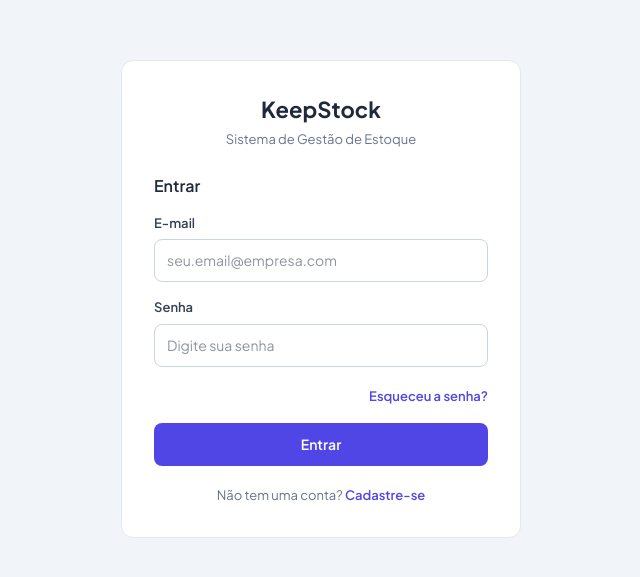
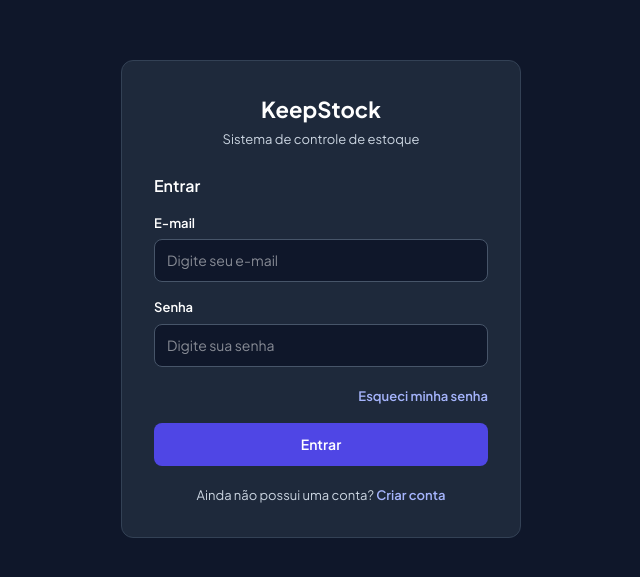
Before and after one commit to arthurfaleiros-stack/StockFrontEnd, a React (Vite) app: page /login in a window 1280 px wide. Shown: the part 101-678 px from the top of the page, without its empty margins (319-959 px from the left). Built offline with nearby package versions, Linux system fonts and the light colour scheme.

Commit message:
Refatora páginas de autenticação e remove estilos desnecessários

```diff
--- a/src/App.jsx
+++ b/src/App.jsx
@@ -27,8 +27,7 @@ export function App() {
     <AuthProvider>
       <BrowserRouter>
         <Routes>
-          {/* ROTAS PÚBLICAS / GUEST (apenas não autenticados) */}
-          <Route path="/login" element={<GuestRoute><LoginPage /></GuestRoute>} />
+          <Route path="/login" element={<LoginPage />} />
           <Route path="/cadastro" element={<GuestRoute><RegisterPage /></GuestRoute>} />
           <Route path="/esqueci-senha" element={<GuestRoute><ForgotPasswordWizard /></GuestRoute>} />
 
@@ -40,7 +39,7 @@ export function App() {
               </ProtectedRoute>
             }
           >
-            <Route path="/" element={<Navigate to="/dashboard" replace />} />
+            <Route path="/" element={<Navigate to="/login" replace />} />
 
             {/* Acessível a ADMIN, GERENTE e OPERADOR */}
             <Route path="/dashboard" element={<DashboardPage />} />
--- a/src/pages/NotFoundPage.jsx
+++ b/src/pages/NotFoundPage.jsx
@@ -18,9 +18,9 @@ export function NotFoundPage() {
       <p className="text-sm text-slate-400 max-w-md mb-8 leading-relaxed">
         O recurso ou rota que você tentou acessar não existe ou foi movido para outro endereço.
       </p>
-      <Link to="/dashboard">
+      <Link to="/login">
         <Button variant="primary" icon={Home} size="lg">
-          Voltar ao Dashboard
+          Voltar ao Login
         </Button>
       </Link>
     </div>
--- a/src/pages/auth/Auth.css
+++ /dev/null
@@ -1,153 +0,0 @@
-/* Estilos simples e únicos para as telas de Login, Cadastro e Recuperação de Senha */
-
-.auth-page {
-  min-height: 100vh;
-  display: flex;
-  align-items: center;
-  justify-content: center;
-  background-color: #f1f5f9;
-  padding: 24px;
-}
-
-.auth-card {
-  width: 100%;
-  max-width: 400px;
-  background-color: #ffffff;
-  border: 1px solid #e2e8f0;
-  border-radius: 12px;
-  padding: 32px;
-}
-
-.auth-logo {
-  text-align: center;
-  margin-bottom: 24px;
-}
-
-.auth-logo h1 {
-  font-size: 22px;
-  font-weight: 700;
-  color: #1e293b;
-  margin: 0;
-}
-
-.auth-logo p {
-  font-size: 13px;
-  color: #64748b;
-  margin: 4px 0 0;
-}
-
-.auth-title {
-  font-size: 16px;
-  font-weight: 600;
-  color: #1e293b;
-  margin: 0 0 16px;
-}
-
-.form-group {
-  margin-bottom: 16px;
-}
-
-.form-group label {
-  display: block;
-  font-size: 13px;
-  font-weight: 600;
-  color: #334155;
-  margin-bottom: 6px;
-}
-
-.form-group input {
-  width: 100%;
-  padding: 10px 12px;
-  font-size: 14px;
-  border: 1px solid #cbd5e1;
-  border-radius: 8px;
-  color: #1e293b;
-  box-sizing: border-box;
-}
-
-.form-group input:focus {
-  outline: none;
-  border-color: #4f46e5;
-}
-
-.form-error {
-  font-size: 12px;
-  color: #dc2626;
-  margin-top: 4px;
-}
-
-.btn-primary {
-  width: 100%;
-  padding: 11px;
-  font-size: 14px;
-  font-weight: 600;
-  color: #ffffff;
-  background-color: #4f46e5;
-  border: none;
-  border-radius: 8px;
-  cursor: pointer;
-}
-
-.btn-primary:hover {
-  background-color: #4338ca;
-}
-
-.btn-primary:disabled {
-  background-color: #a5b4fc;
-  cursor: not-allowed;
-}
-
-.btn-link {
-  background: none;
-  border: none;
-  padding: 0;
-  color: #4f46e5;
-  font-size: 13px;
-  font-weight: 600;
-  cursor: pointer;
-}
-
-.alert {
-  padding: 10px 12px;
-  border-radius: 8px;
-  font-size: 13px;
-  margin-bottom: 16px;
-}
-
-.alert-error {
-  background-color: #fef2f2;
-  color: #b91c1c;
-  border: 1px solid #fecaca;
-}
-
-.alert-success {
-  background-color: #f0fdf4;
-  color: #15803d;
-  border: 1px solid #bbf7d0;
-}
-
-.alert-info {
-  background-color: #eff6ff;
-  color: #1d4ed8;
-  border: 1px solid #bfdbfe;
-}
-
-.auth-footer {
-  text-align: center;
-  margin-top: 20px;
-  font-size: 13px;
-  color: #64748b;
-}
-
-.auth-footer a {
-  color: #4f46e5;
-  font-weight: 600;
-  text-decoration: none;
-}
-
-.step-indicator {
-  text-align: center;
-  font-size: 12px;
-  color: #64748b;
-  margin-bottom: 16px;
-}
--- a/src/pages/auth/ForgotPasswordWizard.jsx
+++ b/src/pages/auth/ForgotPasswordWizard.jsx
@@ -3,7 +3,7 @@ import { Link, useNavigate } from 'react-router-dom';
 import authService from '../../api/auth';
 import { getErrorMessage } from '../../utils/errorParser';
 import { isValidEmail } from '../../utils/validators';
-import './Auth.css';
+
 
 // Tela de "Esqueci minha senha", dividida em 3 passos simples:
 // 1) informar o e-mail  2) digitar o código recebido  3) criar a nova senha
--- a/src/pages/auth/LoginPage.jsx
+++ b/src/pages/auth/LoginPage.jsx
@@ -2,14 +2,12 @@ import React, { useState } from 'react';
 import { Link, useNavigate, useLocation } from 'react-router-dom';
 import { useAuth } from '../../context/useAuth';
 import { isValidEmail } from '../../utils/validators';
-import './Auth.css';
 
-export function LoginPage() {
+function LoginPage() {
   const navigate = useNavigate();
   const location = useLocation();
   const { login } = useAuth();
 
-  // Mensagem que pode vir de outra tela (ex: depois de cadastrar)
   const successMessage = location.state?.message;
 
   const [email, setEmail] = useState('');
@@ -20,12 +18,19 @@ export function LoginPage() {
 
   function validate() {
     const newErrors = {};
-    if (!email.trim()) newErrors.email = 'Informe o e-mail.';
-    else if (!isValidEmail(email)) newErrors.email = 'E-mail inválido.';
 
-    if (!senha) newErrors.senha = 'Informe a senha.';
+    if (!email.trim()) {
+      newErrors.email = 'Informe o e-mail.';
+    } else if (!isValidEmail(email)) {
+      newErrors.email = 'E-mail inválido.';
+    }
+
+    if (!senha) {
+      newErrors.senha = 'Informe a senha.';
+    }
 
     setErrors(newErrors);
+
     return Object.keys(newErrors).length === 0;
   }
 
@@ -36,7 +41,9 @@ export function LoginPage() {
     if (!validate()) return;
 
     setIsSubmitting(true);
+
     const result = await login(email, senha);
+
     setIsSubmitting(false);
 
     if (!result.success) {
@@ -48,58 +55,271 @@ export function LoginPage() {
   }
 
   return (
-    <div className="auth-page">
-      <div className="auth-card">
-        <div className="auth-logo">
-          <h1>KeepStock</h1>
-          <p>Sistema de Gestão de Estoque</p>
+    <div
+      style={{
+        minHeight: '100vh',
+        display: 'flex',
+        alignItems: 'center',
+        justifyContent: 'center',
+        backgroundColor: '#0f172a',
+        padding: '24px',
+      }}
+    >
+      <div
+        style={{
+          width: '100%',
+          maxWidth: '400px',
+          backgroundColor: '#1e293b',
+          border: '1px solid #334155',
+          borderRadius: '12px',
+          padding: '32px',
+          boxSizing: 'border-box',
+        }}
+      >
+        {/* Logo */}
+        <div
+          style={{
+            textAlign: 'center',
+            marginBottom: '24px',
+          }}
+        >
+          <h1
+            style={{
+              fontSize: '22px',
+              fontWeight: '700',
+              color: '#ffffff',
+              margin: '0',
+            }}
+          >
+            KeepStock
+          </h1>
+
+          <p
+            style={{
+              fontSize: '13px',
+              color: '#cbd5e1',
+              margin: '4px 0 0',
+            }}
+          >
+            Sistema de controle de estoque
+          </p>
         </div>
 
-        <h2 className="auth-title">Entrar</h2>
+        {/* Título */}
+        <h2
+          style={{
+            fontSize: '16px',
+            fontWeight: '600',
+            color: '#ffffff',
+            margin: '0 0 16px',
+          }}
+        >
+          Entrar
+        </h2>
 
-        {successMessage && <div className="alert alert-success">{successMessage}</div>}
-        {apiError && <div className="alert alert-error">{apiError}</div>}
+        {/* Mensagem de sucesso */}
+        {successMessage && (
+          <div
+            style={{
+              padding: '10px 12px',
+              borderRadius: '8px',
+              fontSize: '13px',
+              marginBottom: '16px',
+              backgroundColor: '#14532d',
+              color: '#bbf7d0',
+              border: '1px solid #166534',
+            }}
+          >
+            {successMessage}
+          </div>
+        )}
 
-        <form onSubmit={handleSubmit} noValidate>
-          <div className="form-group">
-            <label htmlFor="email">E-mail</label>
+        {/* Erro da API */}
+        {apiError && (
+          <div
+            style={{
+              padding: '10px 12px',
+              borderRadius: '8px',
+              fontSize: '13px',
+              marginBottom: '16px',
+              backgroundColor: '#450a0a',
+              color: '#fecaca',
+              border: '1px solid #991b1b',
+            }}
+          >
+            {apiError}
+          </div>
+        )}
+
+        <form onSubmit={handleSubmit}>
+          {/* E-mail */}
+          <div
+            style={{
+              marginBottom: '16px',
+            }}
+          >
+            <label
+              style={{
+                display: 'block',
+                fontSize: '13px',
+                fontWeight: '600',
+                color: '#ffffff',
+                marginBottom: '6px',
+              }}
+            >
+              E-mail
+            </label>
+
             <input
-              id="email"
               type="email"
               value={email}
               onChange={(e) => setEmail(e.target.value)}
-              placeholder="seu.email@empresa.com"
+              placeholder="Digite seu e-mail"
+              style={{
+                width: '100%',
+                padding: '10px 12px',
+                fontSize: '14px',
+                border: errors.email
+                  ? '1px solid #dc2626'
+                  : '1px solid #475569',
+                borderRadius: '8px',
+                color: '#ffffff',
+                backgroundColor: '#0f172a',
+                boxSizing: 'border-box',
+                outline: 'none',
+              }}
             />
-            {errors.email && <p className="form-error">{errors.email}</p>}
+
+            {errors.email && (
+              <p
+                style={{
+                  fontSize: '12px',
+                  color: '#fca5a5',
+                  marginTop: '4px',
+                  marginBottom: '0',
+                }}
+              >
+                {errors.email}
+              </p>
+            )}
           </div>
 
-          <div className="form-group">
-            <label htmlFor="senha">Senha</label>
+          {/* Senha */}
+          <div
+            style={{
+              marginBottom: '16px',
+            }}
+          >
+            <label
+              style={{
+                display: 'block',
+                fontSize: '13px',
+                fontWeight: '600',
+                color: '#ffffff',
+                marginBottom: '6px',
+              }}
+            >
+              Senha
+            </label>
+
             <input
-              id="senha"
               type="password"
               value={senha}
               onChange={(e) => setSenha(e.target.value)}
               placeholder="Digite sua senha"
+              style={{
+                width: '100%',
+                padding: '10px 12px',
+                fontSize: '14px',
+                border: errors.senha
+                  ? '1px solid #dc2626'
+                  : '1px solid #475569',
+                borderRadius: '8px',
+                color: '#ffffff',
+                backgroundColor: '#0f172a',
+                boxSizing: 'border-box',
+                outline: 'none',
+              }}
             />
-            {errors.senha && <p className="form-error">{errors.senha}</p>}
+
+            {errors.senha && (
+              <p
+                style={{
+                  fontSize: '12px',
+                  color: '#fca5a5',
+                  marginTop: '4px',
+                  marginBottom: '0',
+                }}
+              >
+                {errors.senha}
+              </p>
+            )}
           </div>
 
-          <p style={{ textAlign: 'right', marginBottom: 16 }}>
-            <Link to="/esqueci-senha" className="btn-link">Esqueceu a senha?</Link>
-          </p>
+          {/* Esqueci minha senha */}
+          <div
+            style={{
+              textAlign: 'right',
+              marginBottom: '16px',
+            }}
+          >
+            <Link
+              to="/recuperar-senha"
+              style={{
+                color: '#a5b4fc',
+                fontSize: '13px',
+                fontWeight: '600',
+                textDecoration: 'none',
+              }}
+            >
+              Esqueci minha senha
+            </Link>
+          </div>
 
-          <button type="submit" className="btn-primary" disabled={isSubmitting}>
+          {/* Botão */}
+          <button
+            type="submit"
+            disabled={isSubmitting}
+            style={{
+              width: '100%',
+              padding: '11px',
+              fontSize: '14px',
+              fontWeight: '600',
+              color: '#ffffff',
+              backgroundColor: isSubmitting ? '#6366f1' : '#4f46e5',
+              border: 'none',
+              borderRadius: '8px',
+              cursor: isSubmitting ? 'not-allowed' : 'pointer',
+            }}
+          >
             {isSubmitting ? 'Entrando...' : 'Entrar'}
           </button>
         </form>
 
-        <p className="auth-footer">
-          Não tem uma conta? <Link to="/cadastro">Cadastre-se</Link>
-        </p>
+        {/* Rodapé */}
+        <div
+          style={{
+            textAlign: 'center',
+            marginTop: '20px',
+            fontSize: '13px',
+            color: '#cbd5e1',
+          }}
+        >
+          Ainda não possui uma conta?{' '}
+
+          <Link
+            to="/cadastro"
+            style={{
+              color: '#a5b4fc',
+              fontWeight: '600',
+              textDecoration: 'none',
+            }}
+          >
+            Criar conta
+          </Link>
+        </div>
       </div>
     </div>
   );
 }
-
 export default LoginPage;
--- a/src/pages/auth/RegisterPage.jsx
+++ b/src/pages/auth/RegisterPage.jsx
@@ -2,7 +2,6 @@ import React, { useState } from 'react';
 import { Link, useNavigate } from 'react-router-dom';
 import { useAuth } from '../../context/useAuth';
 import { isValidEmail } from '../../utils/validators';
-import './Auth.css';
 
 export function RegisterPage() {
   const navigate = useNavigate();
@@ -12,6 +11,7 @@ export function RegisterPage() {
   const [email, setEmail] = useState('');
   const [senha, setSenha] = useState('');
   const [confirmarSenha, setConfirmarSenha] = useState('');
+
   const [errors, setErrors] = useState({});
   const [apiError, setApiError] = useState('');
   const [isSubmitting, setIsSubmitting] = useState(false);
@@ -19,28 +19,44 @@ export function RegisterPage() {
   function validate() {
     const newErrors = {};
 
-    if (!nome.trim()) newErrors.nome = 'Informe seu nome completo.';
+    if (!nome.trim()) {
+      newErrors.nome = 'Informe seu nome completo.';
+    }
 
-    if (!email.trim()) newErrors.email = 'Informe o e-mail.';
-    else if (!isValidEmail(email)) newErrors.email = 'E-mail inválido.';
+    if (!email.trim()) {
+      newErrors.email = 'Informe o e-mail.';
+    } else if (!isValidEmail(email)) {
+      newErrors.email = 'E-mail inválido.';
+    }
 
-    if (!senha) newErrors.senha = 'Defina uma senha.';
-    else if (senha.length < 6) newErrors.senha = 'A senha precisa ter no mínimo 6 caracteres.';
+    if (!senha) {
+      newErrors.senha = 'Defina uma senha.';
+    } else if (senha.length < 6) {
+      newErrors.senha = 'A senha precisa ter no mínimo 6 caracteres.';
+    }
 
-    if (senha !== confirmarSenha) newErrors.confirmarSenha = 'As senhas não coincidem.';
+    if (senha !== confirmarSenha) {
+      newErrors.confirmarSenha = 'As senhas não coincidem.';
+    }
 
     setErrors(newErrors);
+
     return Object.keys(newErrors).length === 0;
   }
 
   async function handleSubmit(e) {
     e.preventDefault();
+
     setApiError('');
 
-    if (!validate()) return;
+    if (!validate()) {
+      return;
+    }
 
     setIsSubmitting(true);
+
     const result = await register(nome, email, senha);
+
     setIsSubmitting(false);
 
     if (!result.success) {
@@ -49,78 +65,178 @@ export function RegisterPage() {
     }
 
     navigate('/login', {
-      state: { message: 'Cadastro realizado com sucesso! Faça login para continuar.' },
+      state: {
+        message: 'Cadastro realizado com sucesso! Faça login para continuar.',
+      },
     });
   }
 
   return (
-    <div className="auth-page">
-      <div className="auth-card">
+    <div
+      className="auth-page"
+      style={{
+        minHeight: '100vh',
+        background:
+          'radial-gradient(circle at center, #18213b 0%, #0d1426 45%, #070b16 100%)',
+      }}
+    >
+      <div
+        className="auth-card"
+        style={{
+          backgroundColor: '#151d33',
+          border: '1px solid #252f49',
+          borderRadius: '12px',
+          color: '#ffffff',
+        }}
+      >
         <div className="auth-logo">
-          <h1>KeepStock</h1>
-          <p>Sistema de Gestão de Estoque</p>
+          <h1 style={{ color: '#ffffff' }}>KeepStock</h1>
+
+          <p style={{ color: '#ffffff' }}>
+            Sistema de Gestão de Estoque
+          </p>
         </div>
 
-        <h2 className="auth-title">Criar conta</h2>
+        <h2
+          className="auth-title"
+          style={{ color: '#ffffff' }}
+        >
+          Criar conta
+        </h2>
 
-        {apiError && <div className="alert alert-error">{apiError}</div>}
+        {apiError && (
+          <div className="alert alert-error">
+            {apiError}
+          </div>
+        )}
 
         <form onSubmit={handleSubmit} noValidate>
+
           <div className="form-group">
-            <label htmlFor="nome">Nome completo</label>
+            <label
+              htmlFor="nome"
+              style={{ color: '#ffffff' }}
+            >
+              Nome completo
+            </label>
+
             <input
               id="nome"
               type="text"
               value={nome}
               onChange={(e) => setNome(e.target.value)}
               placeholder="Ex: Maria Silva"
+              style={{
+                color: '#ffffff',
+                backgroundColor: '#0d1426',
+              }}
             />
-            {errors.nome && <p className="form-error">{errors.nome}</p>}
+
+            {errors.nome && (
+              <p className="form-error">
+                {errors.nome}
+              </p>
+            )}
           </div>
 
           <div className="form-group">
-            <label htmlFor="email">E-mail</label>
+            <label
+              htmlFor="email"
+              style={{ color: '#ffffff' }}
+            >
+              E-mail
+            </label>
+
             <input
               id="email"
               type="email"
               value={email}
               onChange={(e) => setEmail(e.target.value)}
               placeholder="seu.email@empresa.com"
+              style={{
+                color: '#ffffff',
+                backgroundColor: '#0d1426',
+              }}
             />
-            {errors.email && <p className="form-error">{errors.email}</p>}
+
+            {errors.email && (
+              <p className="form-error">
+                {errors.email}
+              </p>
+            )}
           </div>
 
           <div className="form-group">
-            <label htmlFor="senha">Senha</label>
+            <label
+              htmlFor="senha"
+              style={{ color: '#ffffff' }}
+            >
+              Senha
+            </label>
+
             <input
               id="senha"
               type="password"
               value={senha}
               onChange={(e) => setSenha(e.target.value)}
               placeholder="Mínimo de 6 caracteres"
+              style={{
+                color: '#ffffff',
+                backgroundColor: '#0d1426',
+              }}
             />
-            {errors.senha && <p className="form-error">{errors.senha}</p>}
+
+            {errors.senha && (
+              <p className="form-error">
+                {errors.senha}
+              </p>
+            )}
           </div>
 
           <div className="form-group">
-            <label htmlFor="confirmarSenha">Confirmar senha</label>
+            <label
+              htmlFor="confirmarSenha"
+              style={{ color: '#ffffff' }}
+            >
+              Confirmar senha
+            </label>
+
             <input
               id="confirmarSenha"
               type="password"
               value={confirmarSenha}
               onChange={(e) => setConfirmarSenha(e.target.value)}
               placeholder="Digite a senha novamente"
+              style={{
+                color: '#ffffff',
+                backgroundColor: '#0d1426',
+              }}
             />
-            {errors.confirmarSenha && <p className="form-error">{errors.confirmarSenha}</p>}
+
+            {errors.confirmarSenha && (
+              <p className="form-error">
+                {errors.confirmarSenha}
+              </p>
+            )}
           </div>
 
-          <button type="submit" className="btn-primary" disabled={isSubmitting}>
+          <button
+            type="submit"
+            className="btn-primary"
+            disabled={isSubmitting}
+          >
             {isSubmitting ? 'Cadastrando...' : 'Cadastrar'}
           </button>
         </form>
 
-        <p className="auth-footer">
-          Já tem uma conta? <Link to="/login">Entrar</Link>
+        <p
+          className="auth-footer"
+          style={{ color: '#ffffff' }}
+        >
+          Já tem uma conta?{' '}
+          <Link to="/login">
+            Entrar
+          </Link>
         </p>
       </div>
     </div>
```
